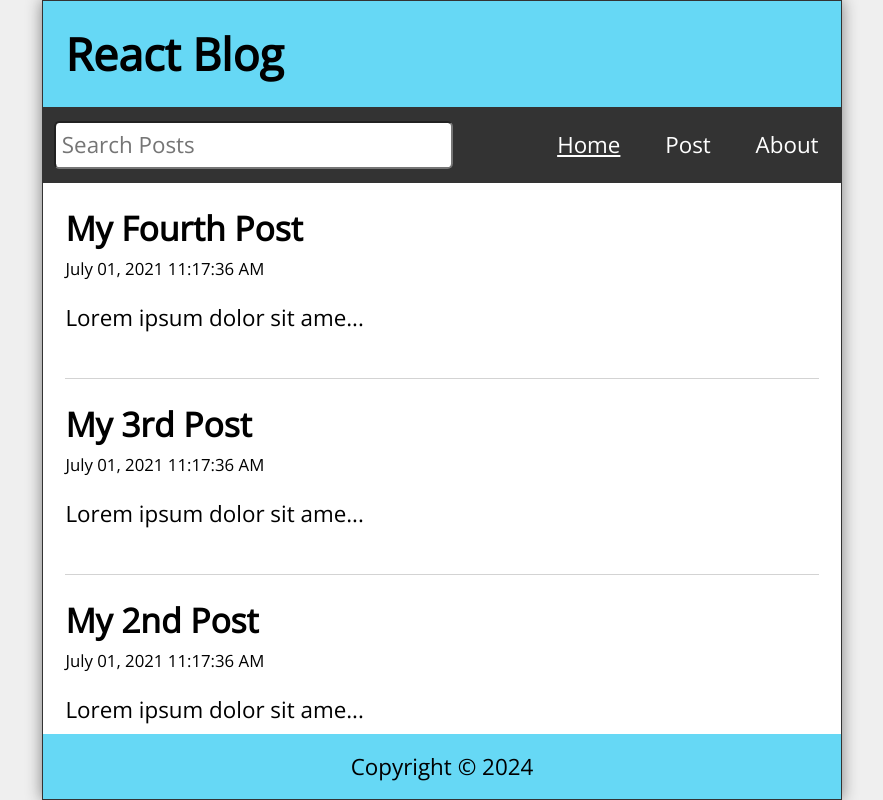
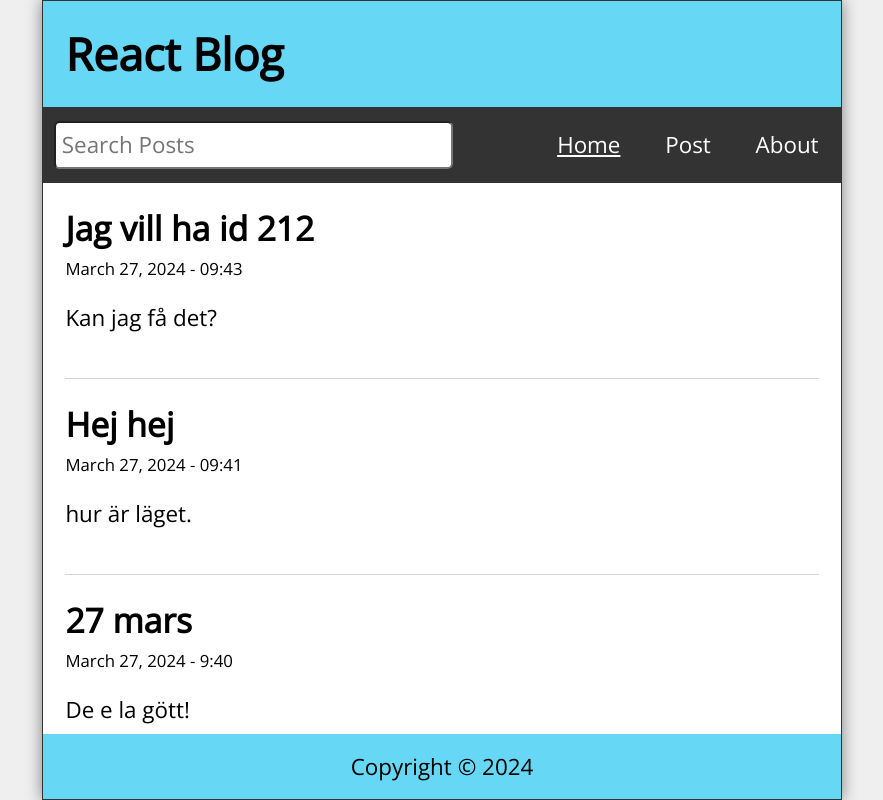
Before and after one commit to ArnarQlok/react-blog-code-along, a React (Vite) app: page / in a window 1280 px wide. Shown: the whole page, without its empty margins (198-1081 px from the left). Built offline with nearby package versions, Linux system fonts and the light colour scheme; data requests are answered from the project's data file.

Commit message:
INstalled axios, config axios. Read and Create done.

```diff
--- /dev/null
+++ b/data/db.json
@@ -0,0 +1,34 @@
+{
+  "posts": [
+    {
+      "id": "1",
+      "title": "My First Post",
+      "datetime": "July 01, 2021 11:17:36 AM",
+      "body": "Lorem ipsum dolor sit amet consectetur adipisicing elit. Quis consequatur expedita, assumenda similique non optio! Modi nesciunt excepturi corrupti atque blanditiis quo nobis, non optio quae possimus illum exercitationem ipsa!"
+    },
+    {
+      "id": "2",
+      "title": "My 2nd Post",
+      "datetime": "July 01, 2021 11:17:36 AM",
+      "body": "Lorem ipsum dolor sit amet consectetur adipisicing elit. Quis consequatur expedita, assumenda similique non optio! Modi nesciunt excepturi corrupti atque blanditiis quo nobis, non optio quae possimus illum exercitationem ipsa!"
+    },
+    {
+      "id": "21",
+      "title": "27 mars",
+      "datetime": "March 27, 2024 - 9:40",
+      "body": "De e la gött!"
+    },
+    {
+      "id": "211",
+      "title": "Hej hej",
+      "datetime": "March 27, 2024 - 09:41",
+      "body": "hur är läget."
+    },
+    {
+      "id": "212",
+      "title": "Jag vill ha id 212",
+      "datetime": "March 27, 2024 - 09:43",
+      "body": "Kan jag få det?"
+    }
+  ]
+}
--- a/package.json
+++ b/package.json
@@ -10,6 +10,7 @@
     "preview": "vite preview"
   },
   "dependencies": {
+    "axios": "^1.6.8",
     "date-fns": "^3.6.0",
     "react": "^18.2.0",
     "react-dom": "^18.2.0",
--- a/src/App.jsx
+++ b/src/App.jsx
@@ -13,40 +13,34 @@
 import { Routes, Route, useNavigate } from "react-router-dom";
 import { useState, useEffect } from "react";
 import { format } from "date-fns";
+import api from "./api/posts";
 
 function App() {
-  const [posts, setPosts] = useState([
-    {
-      id: 1,
-      title: "My First Post",
-      datetime: "July 01, 2021 11:17:36 AM",
-      body: "Lorem ipsum dolor sit amet consectetur adipisicing elit. Quis consequatur expedita, assumenda similique non optio! Modi nesciunt excepturi corrupti atque blanditiis quo nobis, non optio quae possimus illum exercitationem ipsa!",
-    },
-    {
-      id: 2,
-      title: "My 2nd Post",
-      datetime: "July 01, 2021 11:17:36 AM",
-      body: "Lorem ipsum dolor sit amet consectetur adipisicing elit. Quis consequatur expedita, assumenda similique non optio! Modi nesciunt excepturi corrupti atque blanditiis quo nobis, non optio quae possimus illum exercitationem ipsa!",
-    },
-    {
-      id: 3,
-      title: "My 3rd Post",
-      datetime: "July 01, 2021 11:17:36 AM",
-      body: "Lorem ipsum dolor sit amet consectetur adipisicing elit. Quis consequatur expedita, assumenda similique non optio! Modi nesciunt excepturi corrupti atque blanditiis quo nobis, non optio quae possimus illum exercitationem ipsa!",
-    },
-    {
-      id: 4,
-      title: "My Fourth Post",
-      datetime: "July 01, 2021 11:17:36 AM",
-      body: "Lorem ipsum dolor sit amet consectetur adipisicing elit. Quis consequatur expedita, assumenda similique non optio! Modi nesciunt excepturi corrupti atque blanditiis quo nobis, non optio quae possimus illum exercitationem ipsa!",
-    },
-  ]);
+  const [posts, setPosts] = useState([]);
   const [search, setSearch] = useState("");
   const [searchResults, setSearchResults] = useState([]);
   const [postTitle, setPostTitle] = useState("");
   const [postBody, setPostBody] = useState("");
 
   const navigate = useNavigate();
+
+  useEffect(() => {
+    const fetchPosts = async () => {
+      try {
+        const response = await api.get("/posts");
+        setPosts(response.data);
+      } catch (err) {
+        if (err.response) {
+          console.log(err.response.data);
+          console.log(err.response.status);
+          console.log(err.respsonse.headers);
+        } else {
+          console.log(`Error ${err.message}`);
+        }
+      }
+    };
+    fetchPosts();
+  }, []);
 
   useEffect(() => {
     const filteredResults = posts.filter(
@@ -58,16 +52,22 @@
     setSearchResults(filteredResults.reverse());
   }, [posts, search]);
 
-  const handleSubmit = (e) => {
+  const handleSubmit = async (e) => {
     e.preventDefault();
-    const id = posts.length ? posts[posts.length - 1].id + 1 : 1;
-    const datetime = format(new Date(), "MMMM dd, yyyy - H:m");
+    const setId = posts.length ? Number(posts[posts.length - 1].id) + 1 : 1;
+    const id = setId.toString();
+    const datetime = format(new Date(), "MMMM dd, yyyy - HH:m");
     const newPost = { id, title: postTitle, datetime, body: postBody };
-    const allPosts = [...posts, newPost];
-    setPosts(allPosts);
-    setPostTitle("");
-    setPostBody("");
-    navigate("/");
+    try {
+      const response = await api.post("./posts", newPost);
+      const allPosts = [...posts, response.data];
+      setPosts(allPosts);
+      setPostTitle("");
+      setPostBody("");
+      navigate("/");
+    } catch (err) {
+      console.log(`Error ${err.message}`);
+    }
   };
 
   const handleDelete = (id) => {
--- /dev/null
+++ b/src/api/posts.js
@@ -0,0 +1,5 @@
+import axios from 'axios';
+
+export default axios.create({
+  baseURL: "http://localhost:3500"
+});
```
Also changed, not shown: 1 other file (tests, documents, lock files or other folders).
